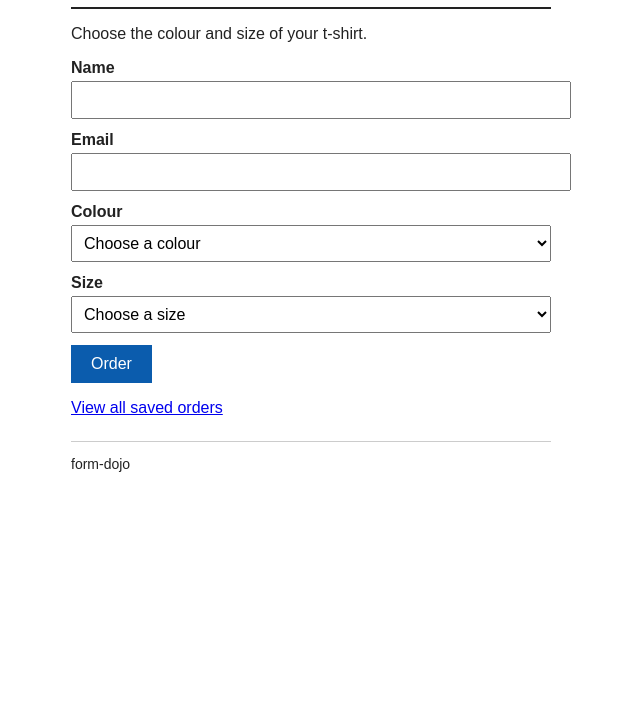
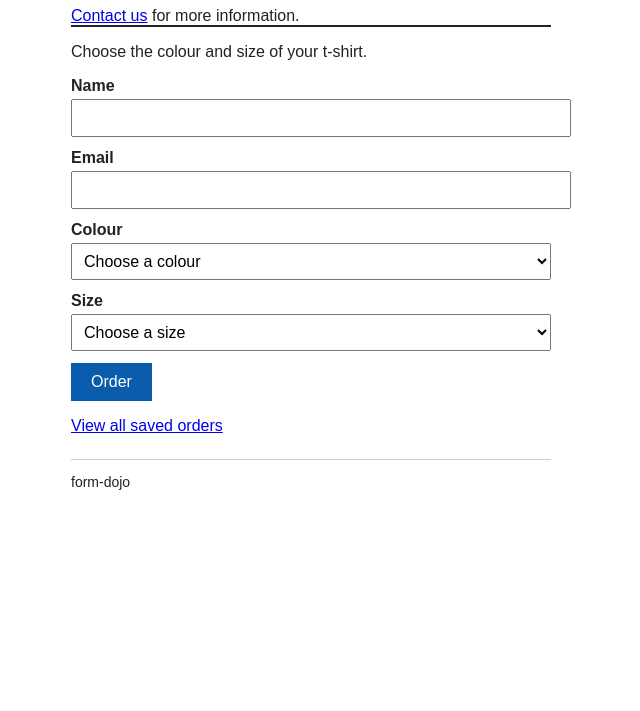
Before and after one commit to HackYourFutureBelgium/form-dojo, a plain HTML site: page site/index.html in a window 1280 px wide. Shown: the part 89-800 px from the top of the page, without its empty margins (329-969 px from the left). Drawn offline with Linux system fonts and the light colour scheme.

Commit message:
Add contact us page link

```diff
--- a/site/index.html
+++ b/site/index.html
@@ -9,6 +9,7 @@
   <body>
     <header>
       <h1>T-shirt order</h1>
+     <a href="contactus.html">Contact us</a> for more information.
     </header>
 
     <main>
```
